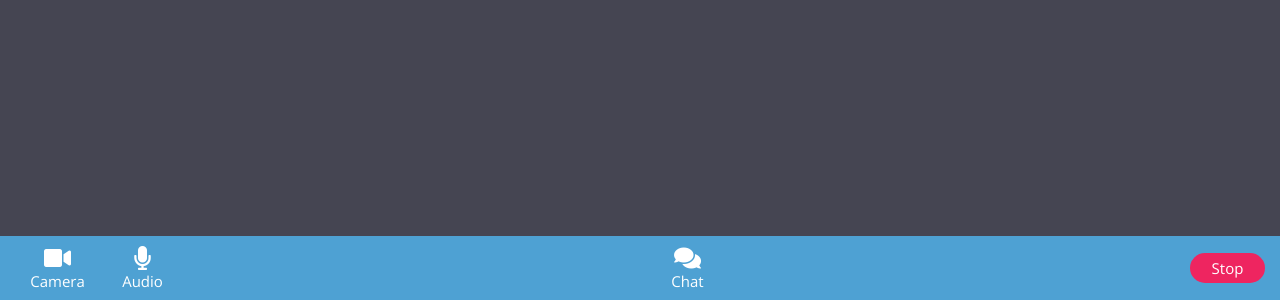
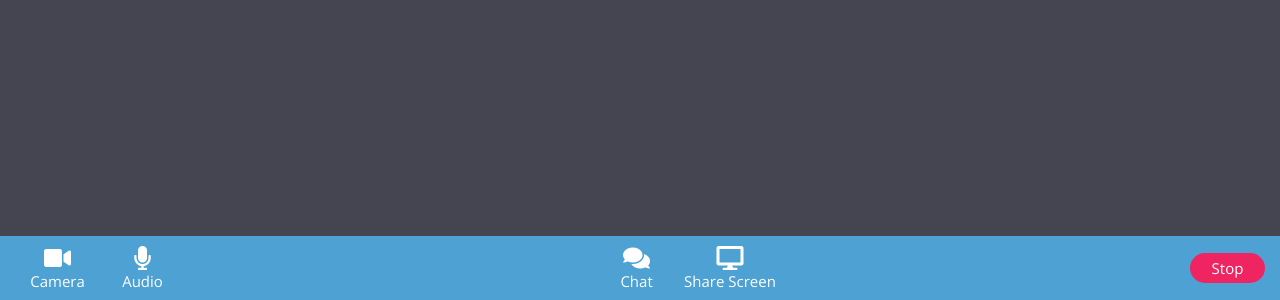
Before and after one commit to Hyunse/video-group-meeting, a React (Create React App) app in the folder client/: page /room/1 in a window 1280 px wide. Shown: the part 500-800 px from the top of the page. Built offline with nearby package versions, Linux system fonts and the light colour scheme; no server answers.

Commit message:
Implemented Screen Sharing

```diff
--- a/client/src/components/BottomBar/BottomBar.js
+++ b/client/src/components/BottomBar/BottomBar.js
@@ -6,6 +6,7 @@ const BottomBar = ({
   goToBack,
   toggleCameraAudio,
   userVideoAudio,
+  clickScreenSharing,
 }) => {
   return (
     <Bar>
@@ -38,6 +39,12 @@ const BottomBar = ({
           </div>
           Chat
         </ChatButton>
+        <ScreenButton onClick={clickScreenSharing}>
+          <div>
+            <FaIcon className="fas fa-desktop"></FaIcon>
+          </div>
+          Share Screen
+        </ScreenButton>
       </Center>
       <Right>
         <StopButton onClick={goToBack}>Stop</StopButton>
@@ -76,7 +83,7 @@ const Right = styled.div``;
 const ChatButton = styled.div`
   width: 75px;
   border: none;
-  font-size: 15px;
+  font-size: 0.9375rem;
   padding: 5px;
 
   :hover {
@@ -90,6 +97,19 @@ const ChatButton = styled.div`
   }
 `;
 
+const ScreenButton = styled.div`
+  width: auto;
+  border: none;
+  font-size: 0.9375rem;
+  padding: 5px;
+
+  :hover {
+    background-color: #77b7dd;
+    cursor: pointer;
+    border-radius: 15px;
+  }
+`;
+
 const FaIcon = styled.i`
   width: 30px;
   font-size: calc(16px + 1vmin);
@@ -99,7 +119,7 @@ const StopButton = styled.div`
   width: 75px;
   height: 30px;
   border: none;
-  font-size: 15px;
+  font-size: 0.9375rem;
   line-height: 30px;
   margin-right: 15px;
   background-color: #ee2560;
--- a/client/src/components/Room/Room.js
+++ b/client/src/components/Room/Room.js
@@ -15,6 +15,7 @@ const Room = (props) => {
   const [displayChat, setDisplayChat] = useState(false);
   const peersRef = useRef([]);
   const userVideoRef = useRef();
+  const userStream = useRef();
   const roomId = props.match.params.roomId;
 
   useEffect(() => {
@@ -26,6 +27,7 @@ const Room = (props) => {
       .getUserMedia({ video: true, audio: true })
       .then((stream) => {
         userVideoRef.current.srcObject = stream;
+        userStream.current = stream;
 
         socket.emit('BE-join-room', { roomId, userName: currentUser });
         socket.on('FE-user-join', (users) => {
@@ -54,6 +56,7 @@ const Room = (props) => {
               });
             }
           });
+
           setPeers(peers);
         });
 
@@ -135,10 +138,6 @@ const Room = (props) => {
         signal,
       });
     });
-    peer.on('stream', (stream) => {});
-
-    peer.on('track', (track, stream) => {});
-
     peer.on('disconnect', () => {
       peer.destroy();
     });
@@ -157,10 +156,6 @@ const Room = (props) => {
       socket.emit('BE-accept-call', { signal, to: callerId });
     });
 
-    peer.on('stream', (stream) => {});
-
-    peer.on('track', (track, stream) => {});
-
     peer.on('disconnect', () => {
       peer.destroy();
     });
@@ -178,11 +173,7 @@ const Room = (props) => {
     return (
       <VideoBox className={`width-peer${peers.length > 8 ? '' : peers.length}`}>
         {writeUserName(peer.userName)}
-        <VideoCard
-          key={index}
-          peer={peer}
-          number={arr.length}
-        />
+        <VideoCard key={index} peer={peer} number={arr.length} />
       </VideoBox>
     );
   }
@@ -234,6 +225,30 @@ const Room = (props) => {
     socket.emit('BE-toggle-camera-audio', { roomId, switchTarget: target });
   };
 
+  const clickScreenSharing = () => {
+    const oldStream = userVideoRef.current.srcObject;
+
+    navigator.mediaDevices.getDisplayMedia({ cursor: true }).then((stream) => {
+      const screenTrack = stream.getTracks()[0];
+
+      peersRef.current.forEach(({ peer }) => {
+        // replaceTrack (oldTrack, newTrack, oldStream);
+        peer.replaceTrack(peer.streams[0].getTracks().find((track) => track.kind  === 'video'), screenTrack, oldStream);
+      });
+
+      // Listen click end
+      screenTrack.onended = () => {
+        peersRef.current.forEach(({ peer }) => {
+          // replaceTrack (oldTrack, newTrack, oldStream);
+          peer.replaceTrack(screenTrack, peer.streams[0].getTracks().find((track) => track.kind  === 'video'), oldStream);
+        });
+
+        userVideoRef.current.srcObject = oldStream;
+      }
+      userVideoRef.current.srcObject = stream;
+    });
+  };
+
   return (
     <RoomContainer>
       <VideoAndBarContainer>
@@ -252,6 +267,7 @@ const Room = (props) => {
             peers.map((peer, index, arr) => createUserVideo(peer, index, arr))}
         </VideoContainer>
         <BottomBar
+          clickScreenSharing={clickScreenSharing}
           clickChat={clickChat}
           goToBack={goToBack}
           toggleCameraAudio={toggleCameraAudio}
--- a/client/src/components/Video/VideoCard.js
+++ b/client/src/components/Video/VideoCard.js
@@ -6,7 +6,11 @@ const VideoCard = (props) => {
 
   useEffect(() => {
     peer.on('stream', (stream) => {
+      console.log("Stream Listen", stream);
       ref.current.srcObject = stream;
+    });
+    peer.on('track', (track, stream) => {
+      console.log("Track Listen", track, stream);
     });
   }, [peer]);
 
```
